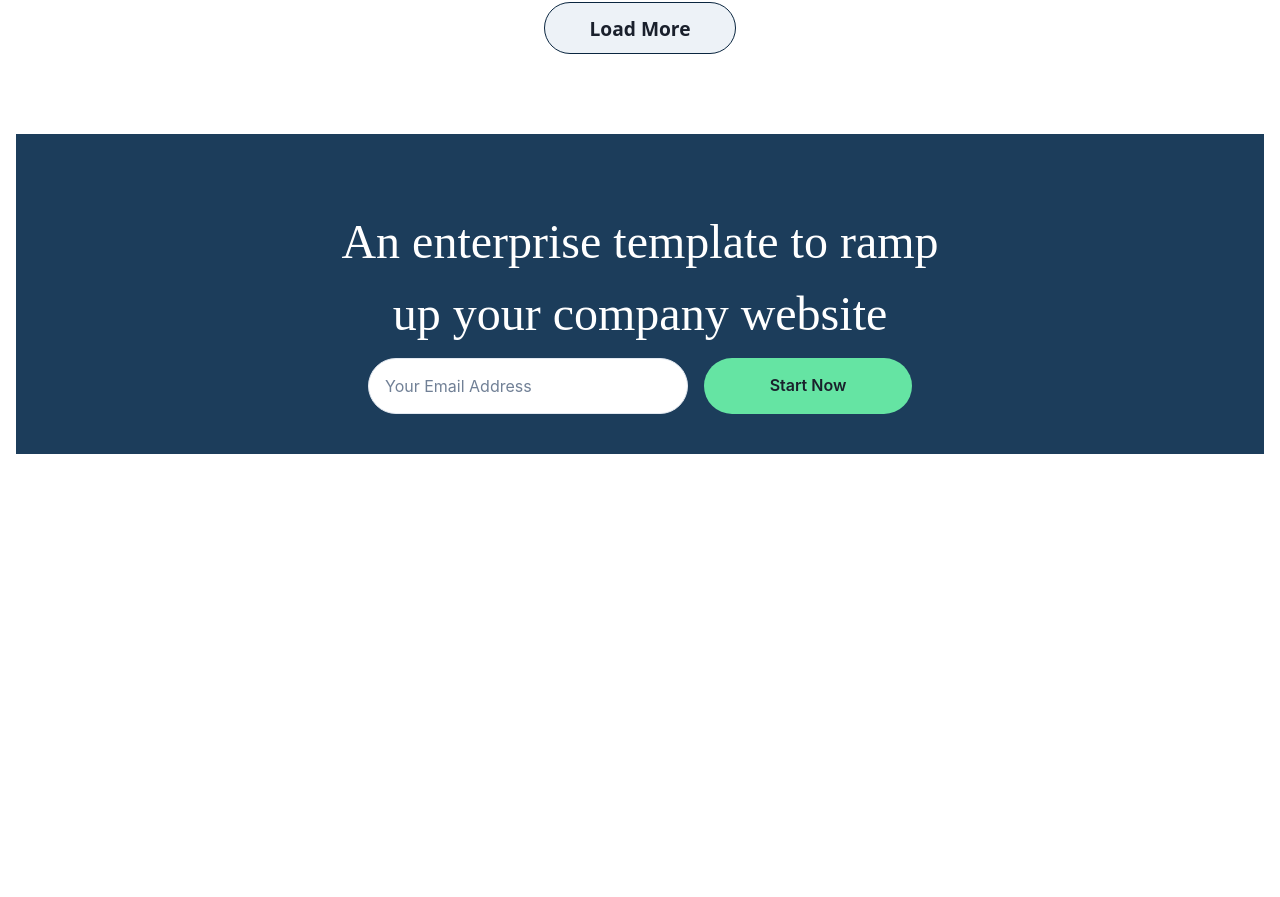
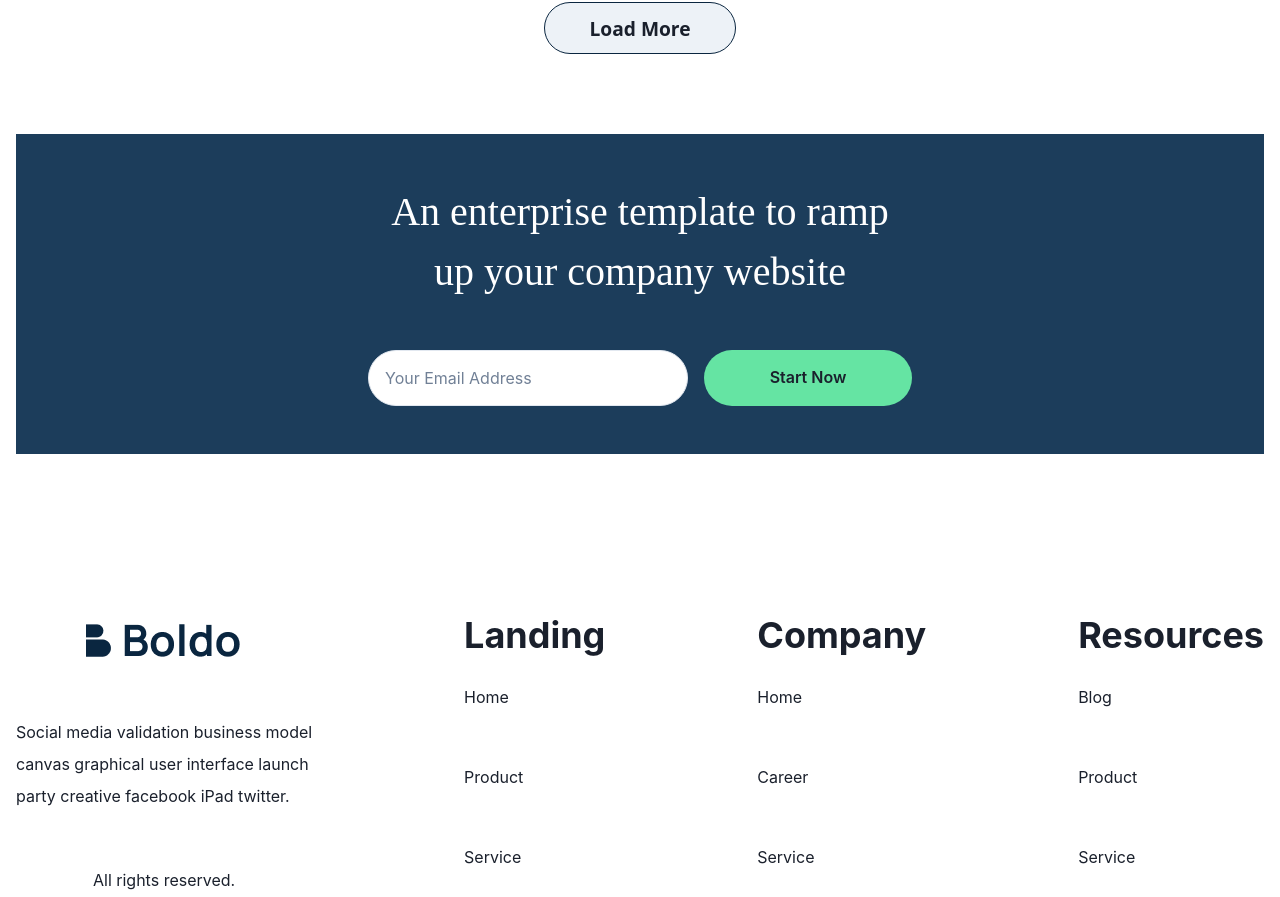
Before and after one commit to jahrulezfrancis/Digital-Marketing-Website-front-end-, a React (Create React App) app: page / in a window 1280 px wide. Shown: the part 5059-5956 px from the top of the page. Before the commit the page ends 5513 px from the top, so only its background shows below. Built offline with nearby package versions, Linux system fonts and the light colour scheme.

Commit message:
Edited footer section

```diff
--- a/src/Components/Pages/Blog.jsx
+++ b/src/Components/Pages/Blog.jsx
@@ -1,8 +1,9 @@
 import React from 'react';
-import { Box, VStack, Text, Heading, HStack, Image, Flex, Avatar, Stack, Button, Input } from '@chakra-ui/react';
+import { Box, VStack, Text, Heading, HStack, Image, Flex, Avatar, Stack, Button, Input, List, ListItem } from '@chakra-ui/react';
 import FirstOne from "../../Images/Job-seeker.png"
 import SecondOne from "../../Images/pers-near-trash.png"
 import ThirdOne from "../../Images/woman-on-couch.png"
+import FooterLogo from "../../Images/footer-logo.png"
 
 
 const PostTemplate = (props) => {
@@ -31,9 +32,10 @@ const PostTemplate = (props) => {
 
 export const NewsLetter = () => {
     return (
-        <Box width='100%' height='20em' bgColor='#1C3D5B' mt='5em'>
+        <Box width='100%' height='20em' bgColor='#1C3D5B' mt='5em' >
+            <Stack width='100%'>
                 <VStack>
-                <Text mt='1.5em' textAlign='center' color='white' fontSize='3em' lineHeight='1.5em' fontFamily='Manrope'>
+                    <Text mt='1.2em' mb='1em' textAlign='center' color='white' fontSize='2.5em' lineHeight='1.5em' fontFamily='Manrope'>
                         An enterprise template to ramp <br />
                         up your company website
                     </Text>
@@ -42,6 +44,43 @@ export const NewsLetter = () => {
                         <Button width='13em' p='1.3em' h='3.5em' borderRadius='3.5em' bgColor='#65E4A3'>Start Now</Button>
                     </HStack>
                 </VStack>
+            </Stack>
+        </Box>
+    )
+}
+
+export const Footer = () => {
+    return (
+        <Box mt='10em'>
+            <HStack justify='space-between' align='center' gap='3'>
+                <VStack >
+                    <Image src={FooterLogo} alt='Footer Logo' />
+                    <Text lineHeight='2em' mt='3em'>Social media validation business model <br />
+                        canvas graphical user interface launch  <br />
+                        party creative facebook iPad twitter.
+                    </Text>
+                    <Text mt='3em'>All rights reserved.</Text>
+
+                </VStack>
+                <List lineHeight='5em'>
+                    <ListItem><Heading>Landing</Heading> </ListItem>
+                    <ListItem>Home</ListItem>
+                    <ListItem>Product</ListItem>
+                    <ListItem>Service</ListItem>
+                </List>
+                <List lineHeight='5em'>
+                    <ListItem><Heading>Company</Heading> </ListItem>
+                    <ListItem>Home</ListItem>
+                    <ListItem>Career</ListItem>
+                    <ListItem>Service</ListItem>
+                </List>
+                <List lineHeight='5em'>
+                    <ListItem><Heading>Resources</Heading> </ListItem>
+                    <ListItem>Blog</ListItem>
+                    <ListItem>Product</ListItem>
+                    <ListItem>Service</ListItem>
+                </List>
+            </HStack>
         </Box>
     )
 }
@@ -89,6 +128,7 @@ export function BlogSection() {
                 </Button>
             </Stack>
             <NewsLetter />
+            <Footer />
         </Box>
     )
 }
```
Lines whose indentation alone changed are shown as unchanged.
